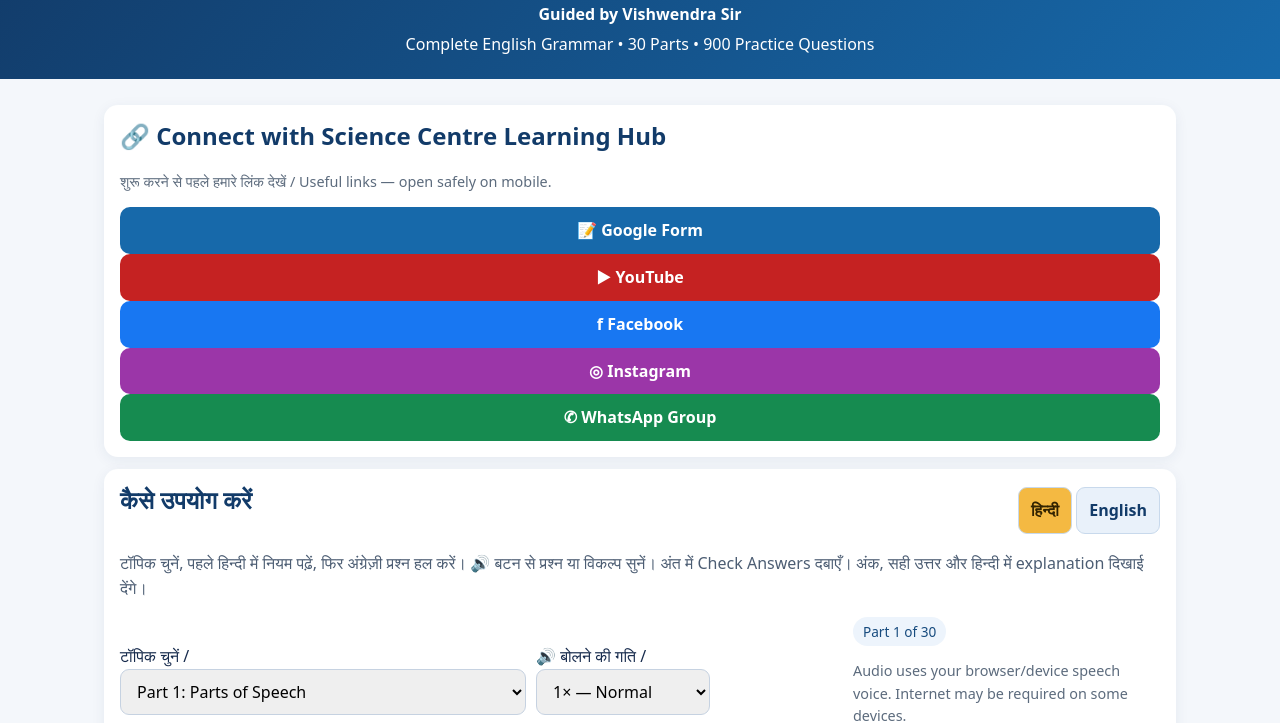
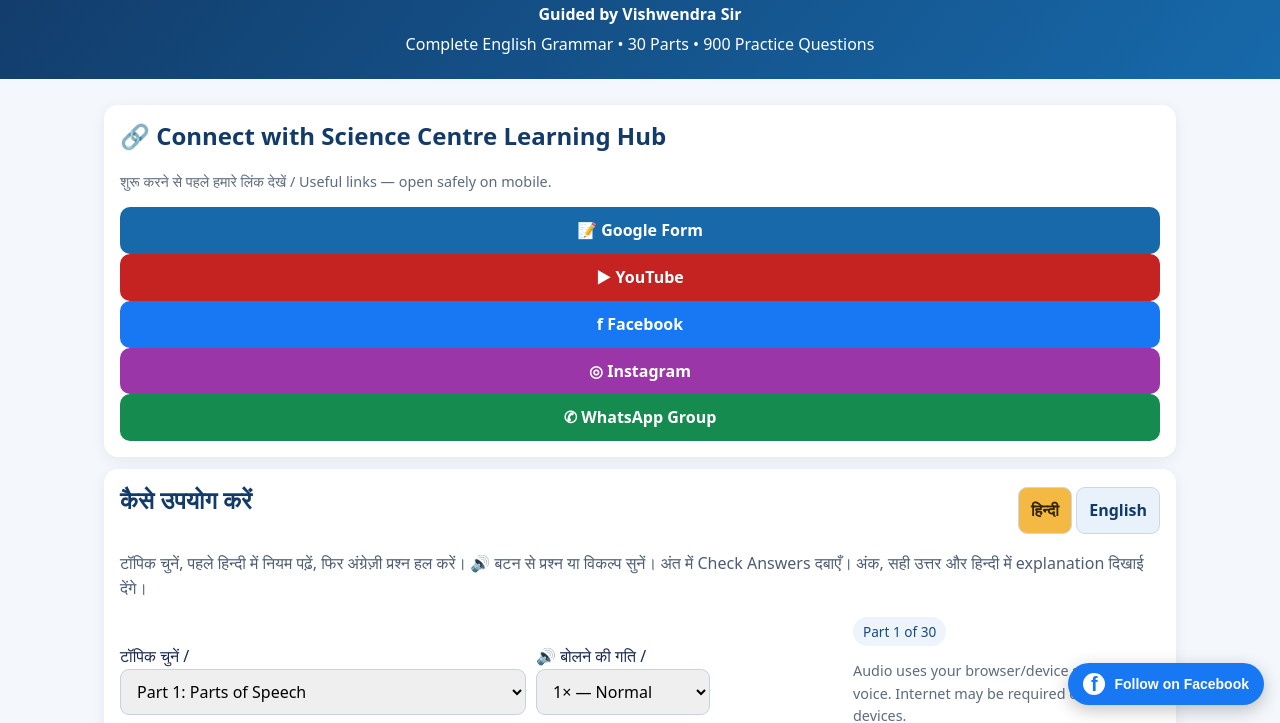
Before and after one commit to VishwendraSir/Home-page, a plain HTML site: page Science_Centre_English_Grammar_30_Worksheets_900Q_Interactive_Fixed (1).html in a window 1280 px wide. Shown: the part 77-800 px from the top of the page. Drawn offline with Linux system fonts and the light colour scheme.

Commit message:
Add Facebook follow button to Science_Centre_English_Grammar_30_Worksheets_900Q_Interactive_Fixed (1).html

```diff
--- a/Science_Centre_English_Grammar_30_Worksheets_900Q_Interactive_Fixed (1).html
+++ b/Science_Centre_English_Grammar_30_Worksheets_900Q_Interactive_Fixed (1).html
@@ -155,4 +155,5 @@ if('speechSynthesis' in window){window.speechSynthesis.onvoiceschanged=refreshVo
 
 </script>
 <section class="panel social-links" aria-label="Science Centre links"><h2>🔗 Connect with Science Centre Learning Hub</h2><p class="small">शुरू करने से पहले हमारे लिंक देखें / Useful links — open safely on mobile.</p><div class="link-grid"><a class="social-link form-link" href="https://docs.google.com/forms/d/e/1FAIpQLSflVQD4eRmPrsMLuUMPAY_cDqz2Hculiy1RIUf7BtqNFusHAQ/viewform" target="_blank" rel="noopener noreferrer">📝 Google Form</a><a class="social-link yt-link" href="https://youtube.com/@sciencecentreagra?si=idrWQroy9kwvDJ7W" target="_blank" rel="noopener noreferrer">▶ YouTube</a><a class="social-link fb-link" href="https://www.facebook.com/ScienceCentreGurujiAgra" target="_blank" rel="noopener noreferrer">f Facebook</a><a class="social-link ig-link" href="https://www.instagram.com/sciencecentre_learninghub?rpxt=MWx1NzZ4MXg4bm53" target="_blank" rel="noopener noreferrer">◎ Instagram</a><a class="social-link wa-link" href="https://chat.whatsapp.com/BrVYqaZMnHQDRkNO8RC2lZ?s=cl&amp;p=a&amp;mlu=4&amp;ilr=4" target="_blank" rel="noopener noreferrer">✆ WhatsApp Group</a></div></section>
+<script src="https://vishwendrasir.github.io/Home-page/facebook-follow.js" defer></script>
 </body></html>
```
